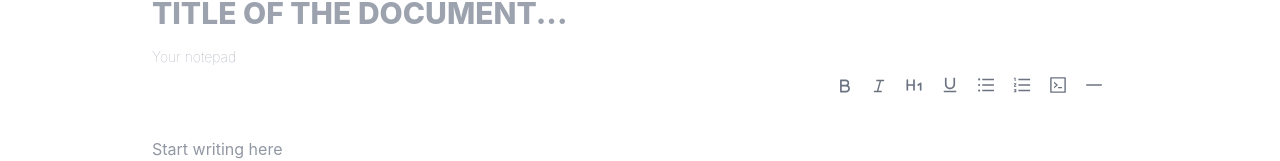
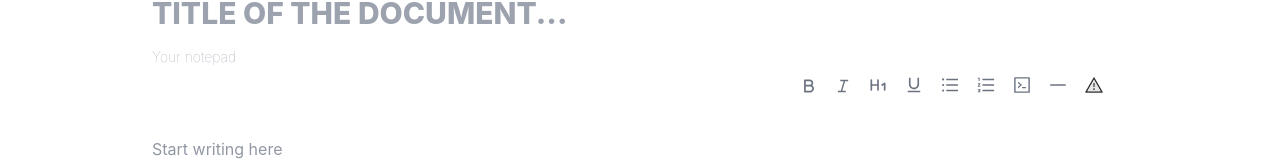
Before and after one commit to ashishsah1000/draft-js-notepad, a React (Create React App) app: page / in a window 1280 px wide. Shown: the part 149-310 px from the top of the page. Built offline with nearby package versions, Linux system fonts and the light colour scheme.

Commit message:
Added button to change to red

```diff
--- a/src/components/MyEditor.jsx
+++ b/src/components/MyEditor.jsx
@@ -16,6 +16,7 @@ import {
   AiOutlineOrderedList,
   AiOutlineUnderline,
   AiOutlineUnorderedList,
+  AiTwotoneWarning
 } from "react-icons/ai";
 import { LuHeading1 } from "react-icons/lu";
 import {
@@ -378,6 +379,12 @@ export default function MyEditor({ updateMainState = () => {} }) {
             >
               <AiOutlineLine size={20} />
             </button>
+            <button
+              className="px-2 py-1 text-xs hover:shadow rounded  text-gray-500 font-bold"
+              onClick={() => convertToFancy()}
+            >
+              <AiTwotoneWarning  size={20} />
+            </button>
           </div>
         </div>
 
```
